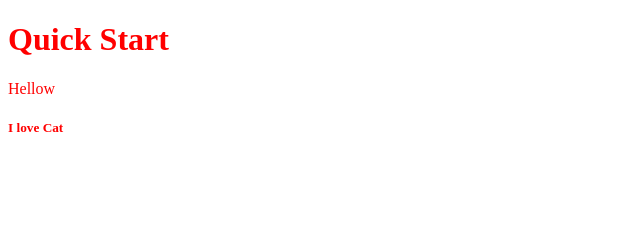
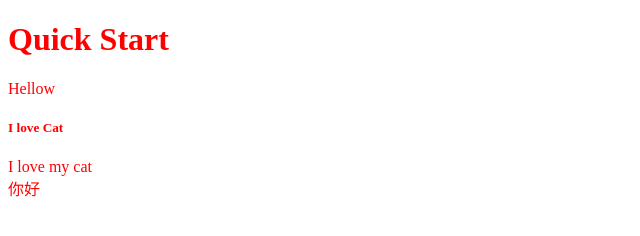
Before and after one commit to rabbit300129/F20240422, a plain HTML site: page index.html in a window 1280 px wide. Shown: the whole page, without its empty margins (0-640 px from the left). Drawn offline with Linux system fonts and the light colour scheme.

Commit message:
增加你好

```diff
--- a/index.html
+++ b/index.html
@@ -10,6 +10,8 @@
     <h1>Quick Start</h1>
 <div>Hellow</div>
 <h5>I love Cat</h5>
+<div>I love my cat</div>
+<div>你好</div>
 </body>
 <script src="assets/js/main.js"></script>
 </html>
```
